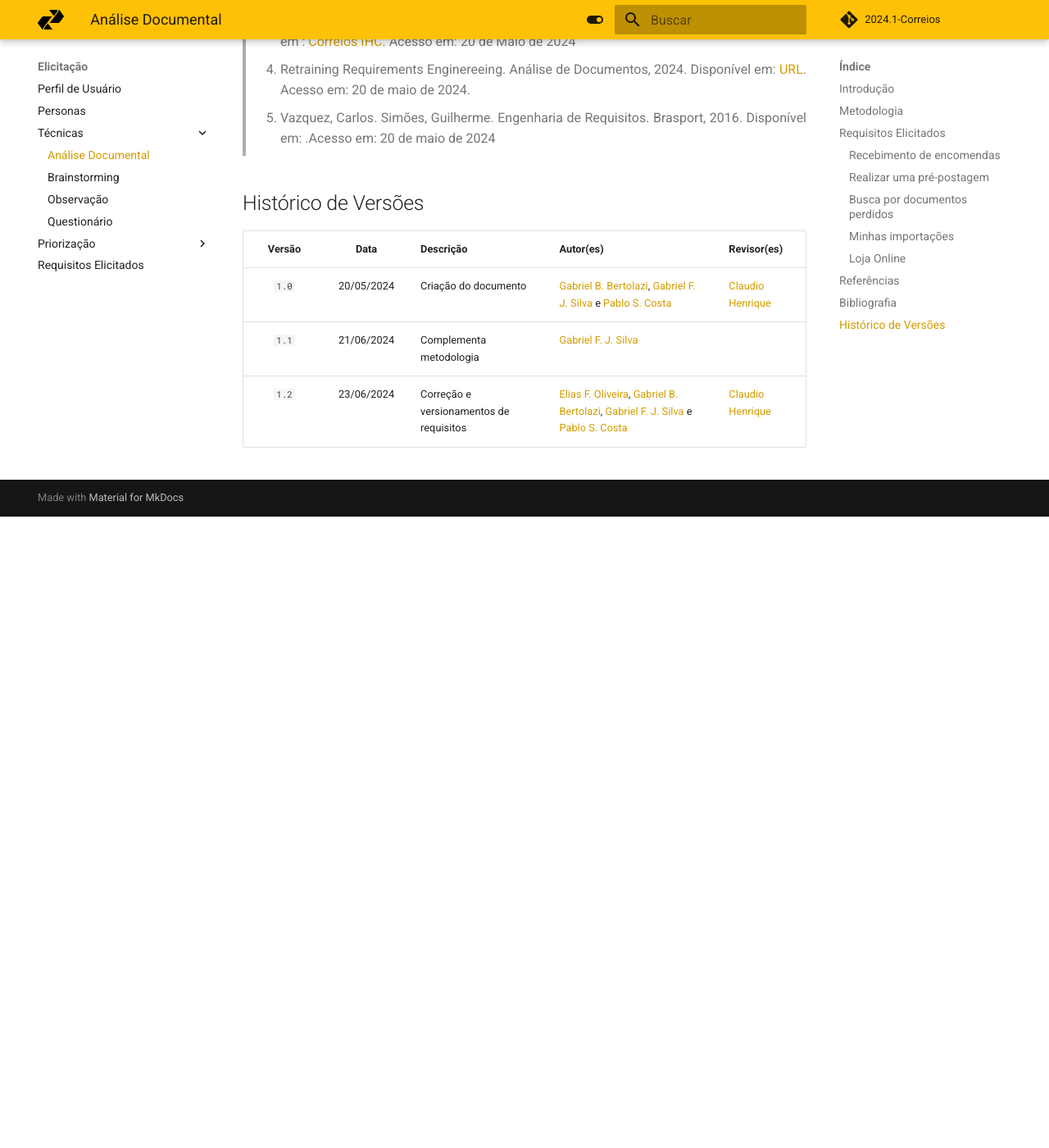
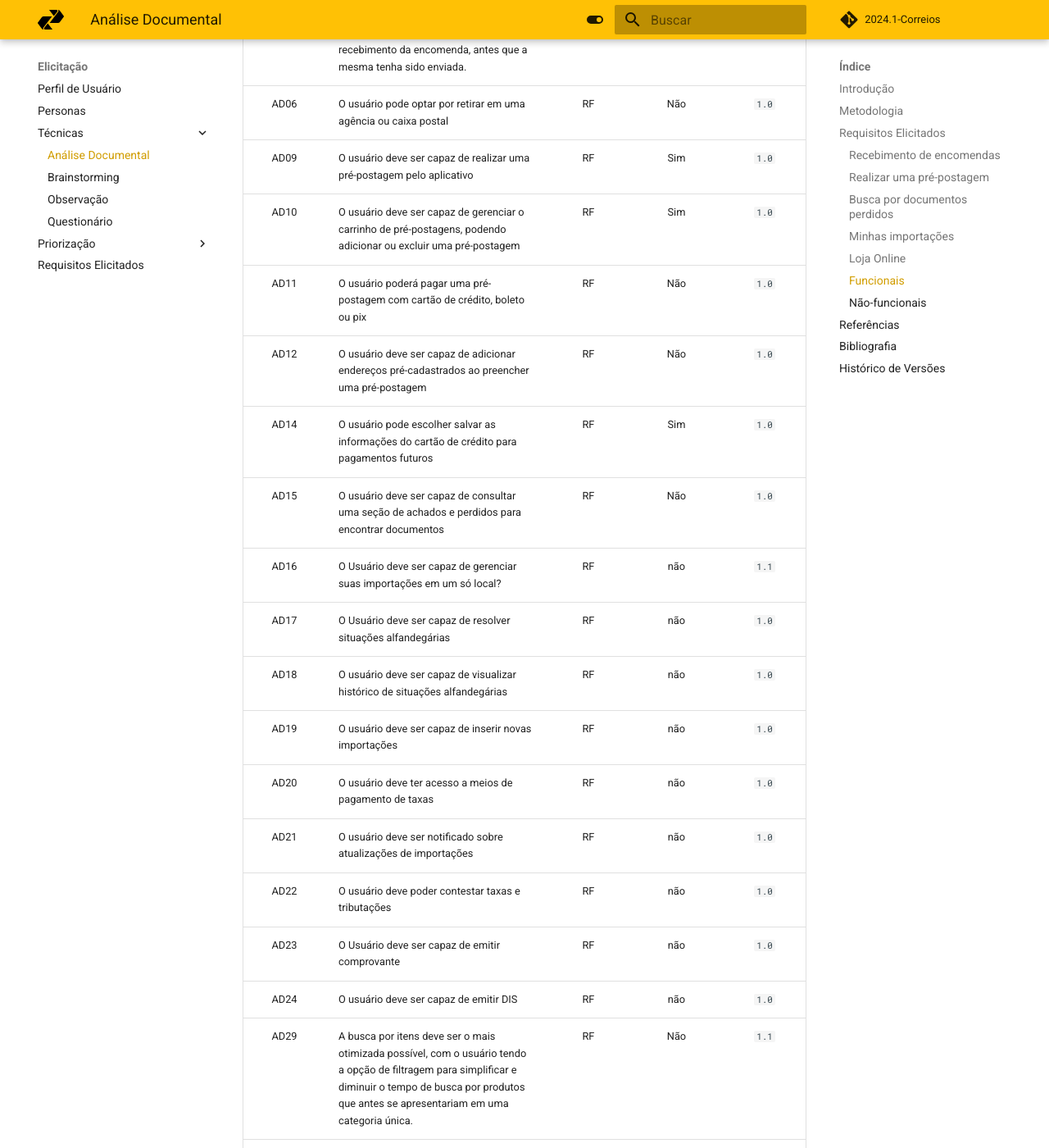
Before and after one commit to Requisitos-de-Software/2024.1-Serasa, an MkDocs documentation site: the page built from docs/elicitacao/tecnicas/analise-documental.md, in a window 1280 px wide and 1400 px high, scrolled down 8725 px. Shown: the whole window at 82% size. Built offline with MkDocs 1.6.1 and Material for MkDocs 9.7.7, drawn with Linux system fonts in a browser that asks for light colours; comment, search, counter and statistics services are not loaded; before the commit the page ends 9355 px from its top, so only the background shows below that; some of the changed text lies outside the part shown.

Commit message:
Create RF and RNF tables

```diff
--- a/docs/elicitacao/tecnicas/analise-documental.md
+++ b/docs/elicitacao/tecnicas/analise-documental.md
@@ -10,7 +10,7 @@ O processo começa com uma análise preliminar para selecionar os documentos mai
 
 A partir da análise documental do projeto realizado pelo Grupo 03 da disciplina de Interação Humano-Computador, foram identificadas funcionalidades presentes no site dos correios (realizar uma pré-postagem, receber encomendas, gerenciar importações e busca por documentos perdidos) que estavam implementadas no aplicativo e passaram desapercebidas pelas técnicas de elicitação utilizadas até então ([Brainstorming](https://requisitos-de-software.github.io/2024.1-Correios/elicitacao/tecnicas/brainstorming/), [Observação](https://requisitos-de-software.github.io/2024.1-Correios/elicitacao/tecnicas/observacao/) e [Questionário](https://requisitos-de-software.github.io/2024.1-Correios/elicitacao/tecnicas/questionario/)) e outras que não estavam implementadas no aplicativo.
 
-Com isso, foram elicitados requisitos relacionados às respectivas funcionalidades, seguindo a estrutura proposta por Vazquez et. al (2016), em que, presente na Tabela 02, temos uma pergunta que queremos responder, uma resposta à ela, o requisito proveniente dessa resposta e também adicionamos o ID desse requisito dentro desse artefato,o seu tipo e a atual versão. Ao final da página, também temos as Tabelas 6 e 7 que, respectivamente, agrupam os requisitos funcionais e não-funcionais elicitados, separados em *tabs* que permitem vizualizar a evolução de versões de cada requisito.
+Com isso, foram elicitados requisitos relacionados às respectivas funcionalidades, seguindo a estrutura proposta por Vazquez et. al (2016), em que, presente na Tabela 02, temos uma pergunta que queremos responder, uma resposta à ela, o requisito proveniente dessa resposta e também adicionamos o ID desse requisito dentro desse artefato,o seu tipo e versão, cada seção de requisitos elicitados está separada em *tabs* que permitem vizualizar a evolução de versões de cada requisito, onde apenas os requisitos que sofreram alterações estão presentes nas versões subsequentes. Ao final da página, também temos as Tabelas 8 e 9 que, respectivamente, agrupam os requisitos funcionais e não-funcionais elicitados, em suas versões mais atuais.
 
 Na Tabela 1 abaixo, temos os documentos analisados junto a suas versões e as datas dessas versões
 
@@ -216,6 +216,57 @@ Na Tabela 7 estão os requisitos elicitados para a loja online dos correios.
 
     <font size="2"><p style="text-align: center">Fonte: [Elias F. Oliveira][EliasGH], 2024 </p></font>
 
+### Funcionais
+
+<font size="2"><p style="text-align: center">**Tabela 8**: Requisitos funcionais elicitados. </p></font>
+
+
+| ID  | Requisito elicitado | Tipo | Implementado | Versão |
+| :-: | ------------------- | :--: | :----------: | :----: |
+| AD01 | O usuário deve conseguir mudar a opção de recebimento dentro do aplicativo, antes que sua encomenda seja enviada. | RF | Não | `1.0` |
+| AD03 | O usuário deve ser notificado quando o recebimento for efetuado. | RF | Não | `1.0` |
+| AD04 | O sistema deve permitir que o usuário reserve o locker mais perto de sua casa baseado no CEP informado, de acordo com a disponibilidade | RF | Não | `1.0` |
+| AD05 | O usuário deve poder mudar local de recebimento da encomenda, antes que a mesma tenha sido enviada. | RF | Não | `1.1` |
+| AD06 | O usuário pode optar por retirar em uma agência ou caixa postal | RF | Não | `1.0` |
+| AD09 | O usuário deve ser capaz de realizar uma pré-postagem pelo aplicativo | RF | Sim | `1.0` |
+| AD10 | O usuário deve ser capaz de gerenciar o carrinho de pré-postagens, podendo adicionar ou excluir uma pré-postagem | RF | Sim | `1.0` |
+| AD11 | O usuário poderá pagar uma pré-postagem com cartão de crédito, boleto ou pix | RF | Não | `1.0` |
+| AD12 | O usuário deve ser capaz de adicionar endereços pré-cadastrados ao preencher uma pré-postagem | RF | Não | `1.0` |
+| AD14 | O usuário pode escolher salvar as informações do cartão de crédito para pagamentos futuros | RF | Sim | `1.0` |
+| AD15 | O usuário deve ser capaz de consultar uma seção de achados e perdidos para encontrar documentos | RF | Não | `1.0` |
+| AD16 | O Usuário deve ser capaz de gerenciar suas importações em um só local? | RF | não | `1.1` |
+| AD17 | O Usuário deve ser capaz de resolver situações alfandegárias | RF | não | `1.0` |
+| AD18 | O usuário deve ser capaz de visualizar histórico de situações alfandegárias | RF | não | `1.0` |
+| AD19 | O usuário deve ser capaz de inserir novas importações | RF | não | `1.0` |
+| AD20 | O usuário deve ter acesso a meios de pagamento de taxas | RF | não | `1.0` |
+| AD21 | O usuário deve ser notificado sobre atualizações de importações | RF | não | `1.0` |
+| AD22 | O usuário deve poder contestar taxas e tributações | RF | não | `1.0` |
+| AD23 | O Usuário deve ser capaz de emitir comprovante | RF | não | `1.0` |
+| AD24 | O usuário deve ser capaz de emitir DIS | RF | não | `1.0` |
+| AD29 | A busca por itens deve ser o mais otimizada possível, com o usuário tendo a opção de filtragem para simplificar e diminuir o tempo de busca por produtos que antes se apresentariam em uma categoria única. | RF | Não | `1.1` |
+| AD30 | O usuário deve poder ter a total liberdade de editar suas informações e transitar pelas etapas que o sistema oferece. | RF | Não | `1.1` |
+| AD31 | O usuário deverá possuir uma opção para ordenar os itens de acordo com seus anseios, como: menor preço, maior preço, maior relevância ou menor. | RF | Não | `1.1` |
+| AD32 | O usuário deve poder desistir do pacote. | RF | não | `1.0` |
+| AD33 | O usuário deve poder ver o status da importação. | RF | não | `1.0` |
+
+<font size="2"><p style="text-align: center">Fonte: [Gabriel F. J. Silva](https://github.com/MMcLovin), 2024 </p></font>
+
+### Não-funcionais
+
+<font size="2"><p style="text-align: center">**Tabela 9**: Requisitos não-funcionais elicitados. </p></font>
+
+| ID  | Requisito elicitado | Tipo | Implementado | Versão |
+| :-: | ------------------- | :--: | :----------: | :----: |
+| AD02 | O usuário deve poder mudar o método de recebimento em até 3 cliques desde iniciar a ação. | RNF | Não | `1.1` |
+| AD07 | Os ícones de opção dentro dessa funcionalidade devem ser 44x44 pixels, para melhor visualização de cada um dos ícones para pessoas com leves problemas visuais. | RNF | Não | `1.1` |
+| AD08 | A funcionalidade deve ser aparente na página principal. | RNF | Não | `1.1` |
+| AD13 | O usuário deve ser perguntado sobre a confirmação de operações importantes como exclusão de itens do carrinho | RNF | Sim | `1.0` |
+| AD25 | As informações devem ser atualizadas em tempo abaixo de 300ms | RNF | não | `1.1` |
+| AD26 | A liberação das encomendas deve ser automática | RNF | não | `1.0` |
+| AD27 | Sempre que presente o documento destinatário na encomenda, as importações devem ser inseridas automaticamente | RNF | não | `1.0` |
+
+<font size="2"><p style="text-align: center">Fonte: [Gabriel F. J. Silva](https://github.com/MMcLovin), 2024 </p></font>
+
 ## Referências
 > 1. Retraining Requirements Enginereeing. Análise de Documentos, 2024. Disponível em: https://retraining.inf.ufsc.br/guia/app/classificacoes/tecnicas-de-elicitacao-de-requisitos/entidades/tecnicas-de-elicitacao-de-requisitos-analise-de-documentos. Acesso em: 20 de maio de 2024.
 > 2. Vazquez, Carlos. Simões, Guilherme. Engenharia de Requisitos. Brasport, 2016. Disponível em: .Acesso em: 20 de maio de 2024
@@ -239,6 +290,7 @@ Na Tabela 7 estão os requisitos elicitados para a loja online dos correios.
 | `1.0`  | 20/05/2024 | Criação do documento | [Gabriel B. Bertolazi][GabrielBGH], [Gabriel F. J. Silva][GabrielFGH] e [Pablo S. Costa][PabloGH]  | [Claudio Henrique](ClaudioGH)  |
 | `1.1`  | 21/06/2024 | Complementa metodologia | [Gabriel F. J. Silva][GabrielFGH] |  |
 | `1.2`  | 23/06/2024 | Correção e versionamentos de requisitos | [Elias F. Oliveira][EliasGH], [Gabriel B. Bertolazi][GabrielBGH], [Gabriel F. J. Silva][GabrielFGH] e [Pablo S. Costa][PabloGH] |[Claudio Henrique][ClaudioGH]  |
+| `1.3`  | 01/07/2024 | Adiciona resuma de req. elicitados | [Gabriel F. J. Silva][GabrielFGH] |   |
 
 [ClaudioGH]: https://github.com/claudiohsc
 [DaniloGH]: https://github.com/Danilo-Carvalho-Antunes
```
